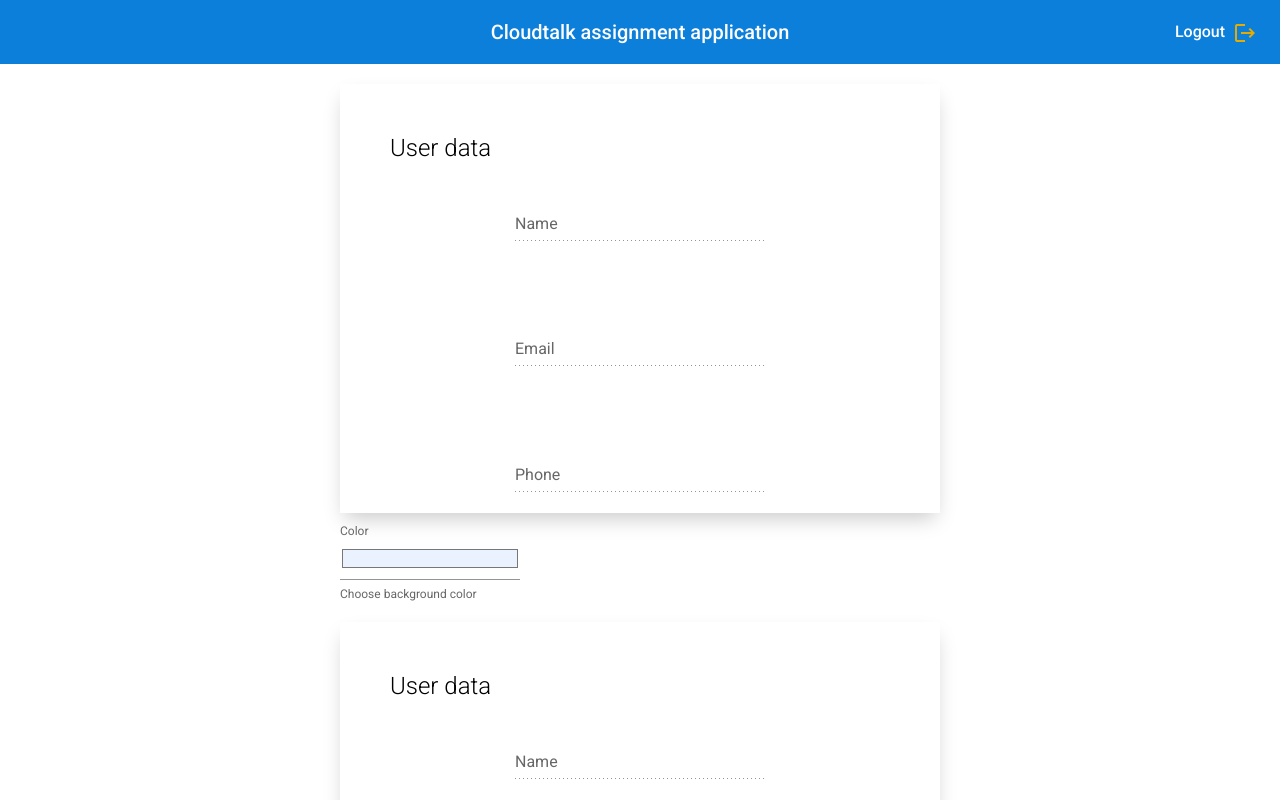
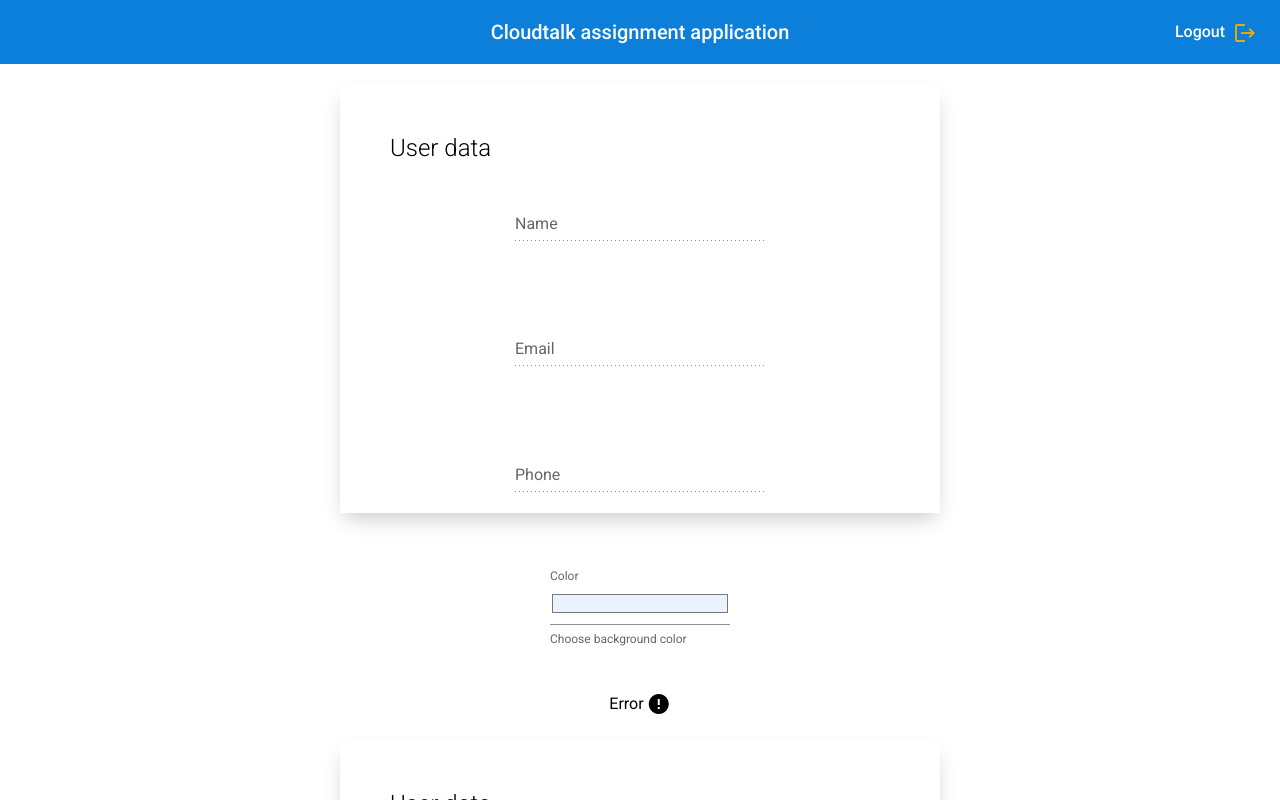
Before and after one commit to dancoVanik/cloudtalk-assignment, an Angular app: page /login in a window 1280 px wide. Both pictures are taken after typing "Sample", "Sample123" into the empty fields and a click on the button "Login". Shown: the top 800 px of the page. Built offline with nearby package versions, Linux system fonts and the light colour scheme; no server answers.

Commit message:
- load data from backend

```diff
--- a/package.json
+++ b/package.json
@@ -12,6 +12,7 @@
   "private": true,
   "dependencies": {
     "@angular/animations": "~11.2.3",
+    "@angular/cdk": "^11.2.3",
     "@angular/common": "~11.2.3",
     "@angular/compiler": "~11.2.3",
     "@angular/core": "~11.2.3",
--- a/src/app/app.module.ts
+++ b/src/app/app.module.ts
@@ -7,7 +7,8 @@
 import {AuthenticationModule} from './authentication/authentication.module';
 import {LoginModule} from './login/login.module';
 import {MainModule} from './main/main.module';
-import {HttpClientModule} from '@angular/common/http';
+import {HTTP_INTERCEPTORS, HttpClientModule} from '@angular/common/http';
+import {HttpErrorInterceptor} from './resources/interceptors/http-error-interceptor';
 
 @NgModule({
     declarations: [
@@ -22,7 +23,13 @@
         MainModule,
         HttpClientModule
     ],
-    providers: [],
+    providers: [
+        {
+            provide: HTTP_INTERCEPTORS,
+            useClass: HttpErrorInterceptor,
+            multi: true
+        }
+    ],
     bootstrap: [AppComponent]
 })
 export class AppModule {
--- a/src/app/main/components/profile-form/profile-form.component.ts
+++ b/src/app/main/components/profile-form/profile-form.component.ts
@@ -1,6 +1,6 @@
 import {Component, EventEmitter, Input, OnDestroy, OnInit, Output} from '@angular/core';
 import {FormControl, FormGroup, Validators} from '@angular/forms';
-import {ResourceProviderService} from '../../../resources/resource-provider.service';
+import {ResourceProviderService} from '../../../resources/services/resource-provider.service';
 import {Profile} from '../../../resources/models/profile';
 import {BehaviorSubject} from 'rxjs';
 import {UserDataService} from '../../services/user-data.service';
@@ -33,7 +33,7 @@
             this._userDataService.setUserDataFormGroupControl(this.profileFormGroupControl)
             setTimeout(() => {
                 this.messageSuccess = false;
-            }, 1000);
+            }, 2000);
             const body = {
                 name: this.profileFormGroupControl.get(UserDataService.NAME_CONTROL).value,
                 email: this.profileFormGroupControl.get(UserDataService.EMAIL_CONTROL ).value,
--- a/src/app/main/components/user-profile/user-profile.component.html
+++ b/src/app/main/components/user-profile/user-profile.component.html
@@ -1,5 +1,5 @@
-<div class="user-container" [style.background-color]="customBgColor">
-    <mat-form-field class="top-padding-45 width-250" appearance="standard" color="primary">
+<div class="user-container" [style.background-color]="customBgColor" fxLayout="column" fxLayoutAlign="space-between center" >
+    <mat-form-field class="top-padding-45" appearance="standard" color="primary">
         <mat-label>Color</mat-label>
         <input matInput
                [formControl]="colorControl"
@@ -7,6 +7,11 @@
         <mat-hint>Choose background color</mat-hint>
     </mat-form-field>
 
+    <div class="top-padding-45">
+        <span class="resource-message">{{resourceMessage}}</span>
+        <mat-icon>{{resourceIcon}}</mat-icon>
+    </div>
+
     <app-submitted-data></app-submitted-data>
     <app-profile-form [customBgColor]="customBgColor"
                       (submitEvent)="dataWasSubmitSuccessfully($event)">
--- a/src/app/main/components/user-profile/user-profile.component.scss
+++ b/src/app/main/components/user-profile/user-profile.component.scss
@@ -1,3 +1,13 @@
 .user-container {
   margin-bottom: 25%;
 }
+
+.resource-message {
+  position: relative;
+  bottom: 7px;
+  padding-right: 3px;
+}
+
+.top-padding-45 {
+  padding-top: 45px;
+}
--- a/src/app/main/components/user-profile/user-profile.component.ts
+++ b/src/app/main/components/user-profile/user-profile.component.ts
@@ -1,5 +1,9 @@
 import {Component, OnInit} from '@angular/core';
 import {FormControl} from '@angular/forms';
+import {ResourceProviderService} from '../../../resources/services/resource-provider.service';
+import {HttpParams} from '@angular/common/http';
+import {catchError} from 'rxjs/operators';
+import {Observable, of} from 'rxjs';
 
 @Component({
     selector: 'app-user-profile',
@@ -10,8 +14,10 @@
 
     public colorControl: FormControl;
     public customBgColor: string
+    public resourceMessage: string
+    public resourceIcon: string
 
-    constructor() {
+    constructor(private _resourceService: ResourceProviderService) {
         this.colorControl = new FormControl('#EBF2FF')
     }
 
@@ -20,6 +26,32 @@
     }
 
     ngOnInit(): void {
+        this.setMessageWithIcon('Loading', 'restart_alt')
+        this.loadFooData('bar1')
+            .subscribe(() => {
+                this.loadFooData('bar2')
+                    .subscribe(() => {
+                        this.loadFooData('bar3')
+                            .subscribe(() => {
+                                this.setMessageWithIcon('Loaded', 'done')
+                            });
+                    });
+            });
+    }
+
+    loadFooData(paramValue: string): Observable<any> {
+        return this._resourceService.get$('get', ResourceProviderService.SERVER_URL, new HttpParams().append('foo', paramValue))
+            .pipe(
+                catchError(() => {
+                    this.setMessageWithIcon('Error', 'error')
+                    return of()
+                })
+            )
+    }
+
+    setMessageWithIcon(message: string, icon: string) {
+        this.resourceMessage = message;
+        this.resourceIcon = icon;
     }
 
 }
--- /dev/null
+++ b/src/app/resources/interceptors/http-error-interceptor.ts
@@ -0,0 +1,24 @@
+import {HttpErrorResponse, HttpEvent, HttpHandler, HttpInterceptor, HttpRequest} from '@angular/common/http';
+import {catchError, retry} from 'rxjs/operators';
+import {Observable, throwError} from 'rxjs';
+
+export class HttpErrorInterceptor implements HttpInterceptor {
+
+    intercept(request: HttpRequest<any>, next: HttpHandler): Observable<HttpEvent<any>> {
+        return next.handle(request)
+            .pipe(
+                retry(1),
+                catchError((error: HttpErrorResponse) => {
+                    let errorMessage = '';
+                    if (error.error instanceof ErrorEvent) {
+                        // client-side error
+                        errorMessage = `Error: ${error.error.message}`;
+                    } else {
+                        // server-side error
+                        errorMessage = `Error Code: ${error.status}\nMessage: ${error.message}`;
+                    }
+                    return throwError(errorMessage);
+                })
+            )
+    }
+}
```
Also changed, not shown: src/app/resources/services/resource-provider.service.ts (renamed from src/app/resources/resource-provider.service.ts), 2 other files (tests, documents, lock files or other folders).
